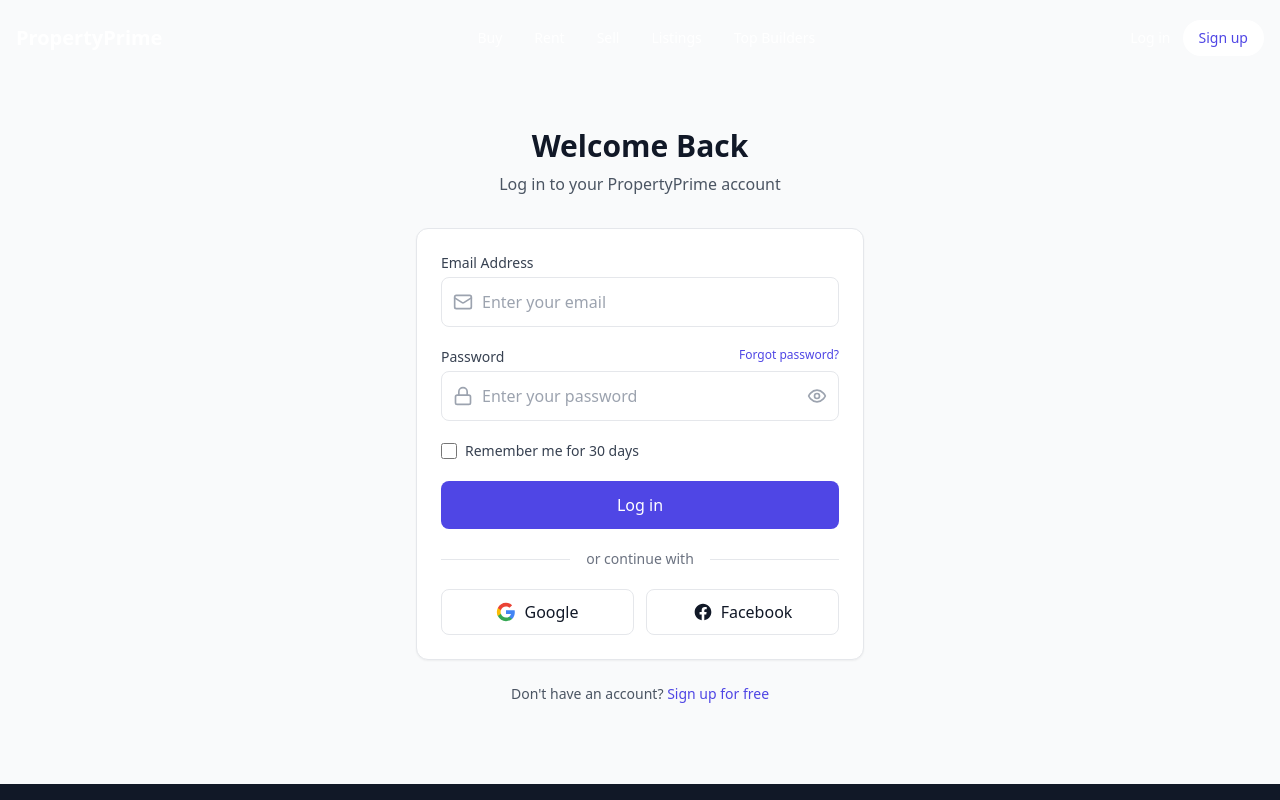
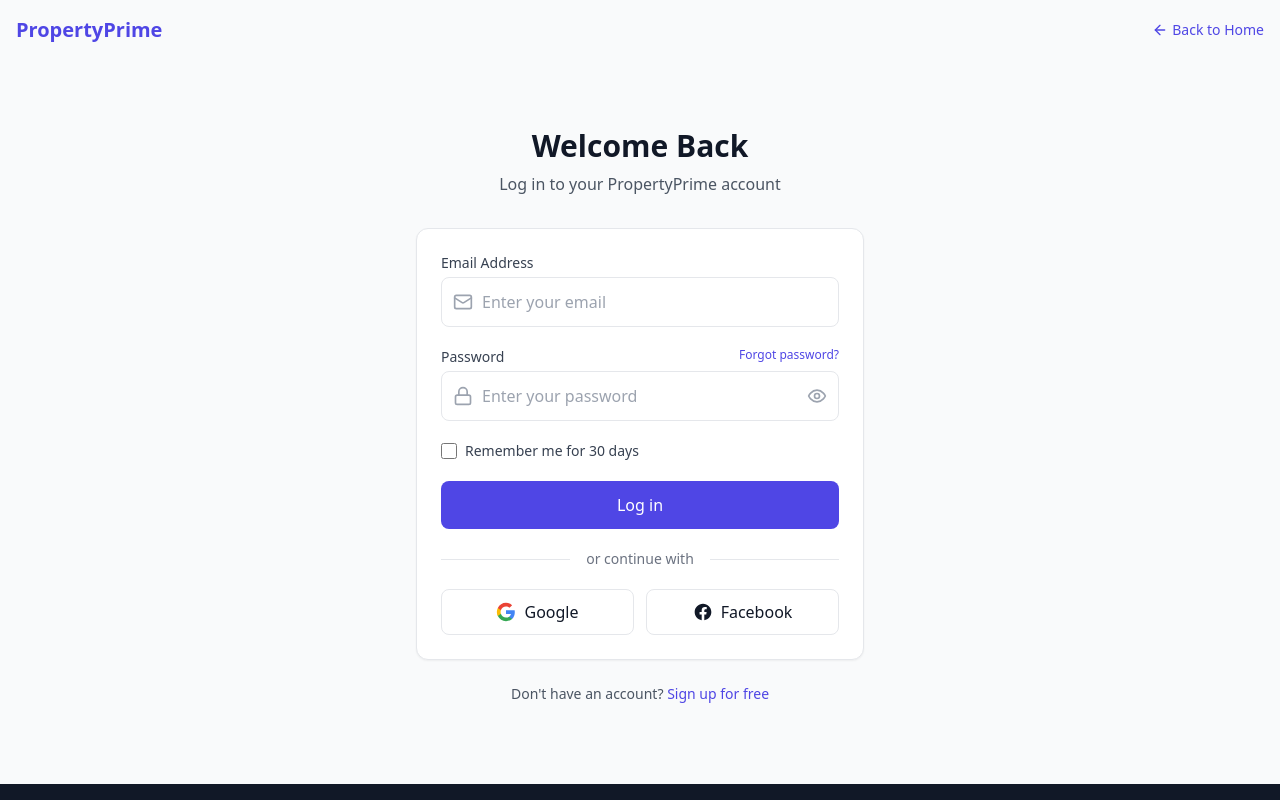
Before and after one commit to sam-shubham/property, a React (Vite) app: page /login in a window 1280 px wide. Shown: the top 800 px of the page. Built offline with nearby package versions, Linux system fonts and the light colour scheme; a web font is replaced by a local one.

Commit message:
login and signup fixed

```diff
--- /dev/null
+++ b/src/components/AuthHeader.tsx
@@ -0,0 +1,23 @@
+import { Link } from 'react-router-dom';
+import { ArrowLeft } from 'lucide-react';
+
+export const AuthHeader = () => {
+  return (
+    <header className="absolute top-0 left-0 right-0 z-50 py-4">
+      <div className="container mx-auto px-4 flex justify-between items-center">
+        <div className="flex items-center">
+          <Link to="/" className="mr-6">
+            <h1 className="text-xl font-bold text-indigo-600">PropertyPrime</h1>
+          </Link>
+        </div>
+        <Link
+          to="/"
+          className="flex items-center text-indigo-600 hover:text-indigo-800 text-sm font-medium"
+        >
+          <ArrowLeft className="h-4 w-4 mr-1" />
+          Back to Home
+        </Link>
+      </div>
+    </header>
+  );
+};
--- a/src/pages/Login.tsx
+++ b/src/pages/Login.tsx
@@ -4,7 +4,7 @@ import {
   Mail, Lock, Eye, EyeOff, Menu, ArrowRight, User, Check, X
 } from 'lucide-react';
 import { Button } from '../components/ui/Button';
-import { Header } from '../components/Header';
+import { AuthHeader } from '../components/AuthHeader';
 import { Footer } from '../components/Footer';
 
 export const Login = () => {
@@ -44,7 +44,7 @@ export const Login = () => {
 
   return (
     <div className="min-h-screen bg-gray-50 text-gray-900 font-sans">
-      <Header />
+      <AuthHeader />
       {/* Login Form */}
       <div className="pt-32 pb-20">
         <div className="container mx-auto px-4">
--- a/src/pages/Signup.tsx
+++ b/src/pages/Signup.tsx
@@ -4,7 +4,7 @@ import {
   Mail, Lock, Eye, EyeOff, Menu, ArrowRight, User, Check, Phone, X
 } from 'lucide-react';
 import { Button } from '../components/ui/Button';
-import { Header } from '../components/Header';
+import { AuthHeader } from '../components/AuthHeader';
 import { Footer } from '../components/Footer';
 
 export const Signup = () => {
@@ -65,7 +65,7 @@ export const Signup = () => {
 
   return (
     <div className="min-h-screen bg-gray-50 text-gray-900 font-sans">
-      <Header />
+      <AuthHeader />
 
       <div className="pt-32 pb-20">
         <div className="container mx-auto px-4">
--- a/src/pages/TopBuilders.tsx
+++ b/src/pages/TopBuilders.tsx
@@ -366,10 +366,11 @@ export const TopBuilders = () => {
             Browse through our extensive collection of premium properties from India's most trusted developers
           </p>
           <div className="flex flex-wrap justify-center gap-4">
-            <Button className="bg-white text-indigo-600 hover:bg-indigo-50">
+            {/* Changed button styling to be more visible */}
+            <Button className="bg-indigo-50 text-indigo-600 hover:bg-white hover:shadow-md border border-white">
               Browse Properties
             </Button>
-            <Button className="bg-indigo-700 text-white hover:bg-indigo-800">
+            <Button className="bg-indigo-700 text-white hover:bg-indigo-800 border border-indigo-500">
               Schedule a Consultation
             </Button>
           </div>
```
Also changed, not shown: 1 other file (tests, documents, lock files or other folders).
